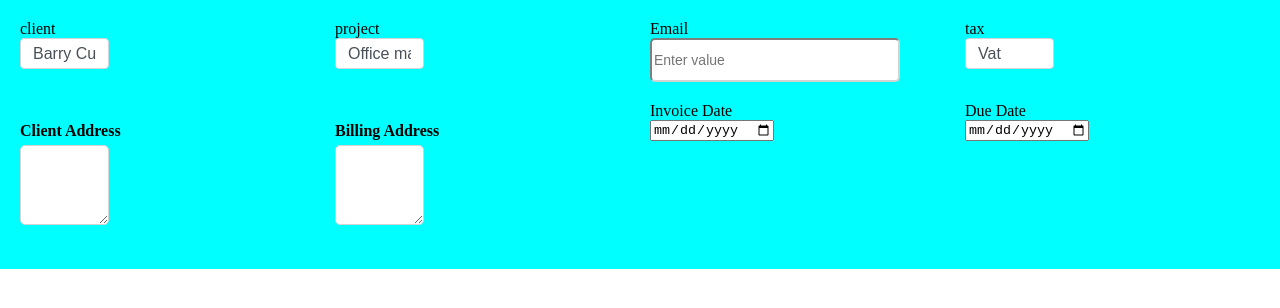
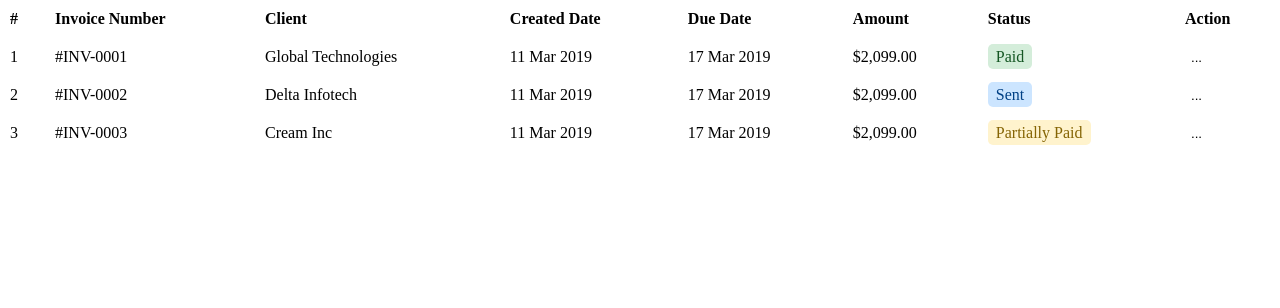
Before and after one commit to Ayushaj2628/invoice, an Angular app: page / in a window 1280 px wide. Shown: the top 308 px of the page. Built offline with nearby package versions, Linux system fonts and the light colour scheme.

Commit message:
feat: table component added

```diff
--- a/src/app/app.component.html
+++ b/src/app/app.component.html
@@ -15,4 +15,7 @@
 <app-actionbutton></app-actionbutton>
 <app-floating-button (floatingbuttonClickEvent)="floating($event)"></app-floating-button> -->
 
-<app-createpage></app-createpage>
+<!-- <app-createpage></app-createpage>  -->
+
+
+<app-table></app-table>
--- a/src/app/app.component.ts
+++ b/src/app/app.component.ts
@@ -10,11 +10,12 @@ import { DatepickerComponent } from "./components/datepicker/datepicker.componen
 import { ActionbuttonComponent } from "./components/actionbutton/actionbutton.component";
 import { FloatingButtonComponent } from './components/floating-button/floating-button.component';
 import { CreatepageComponent } from './pages/invoice/createpage/createpage.component';
+import { TableComponent } from "./components/table/table.component";
 
 @Component({
   selector: 'app-root',
   standalone: true,
-  imports: [RouterOutlet, CommonModule, ButtonComponent, IconButtonComponent, InputFieldComponent, DropdownComponent, TextareaComponent, DatepickerComponent, ActionbuttonComponent, FloatingButtonComponent, CreatepageComponent],
+  imports: [RouterOutlet, CommonModule, ButtonComponent, IconButtonComponent, InputFieldComponent, DropdownComponent, TextareaComponent, DatepickerComponent, ActionbuttonComponent, FloatingButtonComponent, CreatepageComponent, TableComponent],
   templateUrl: './app.component.html',
   styleUrl: './app.component.scss'
 })
--- /dev/null
+++ b/src/app/components/table/table.component.html
@@ -0,0 +1,32 @@
+<table class="table">
+    <thead>
+      <tr>
+        <th>#</th>
+        <th>Invoice Number</th>
+        <th>Client</th>
+        <th>Created Date</th>
+        <th>Due Date</th>
+        <th>Amount</th>
+        <th>Status</th>
+        <th>Action</th>
+      </tr>
+    </thead>
+    <tbody>
+      <tr *ngFor="let invoice of invoices; let i = index">
+        <td>{{ i + 1 }}</td>
+        <td>{{ invoice.invoiceNumber }}</td>
+        <td>{{ invoice.client }}</td>
+        <td>{{ invoice.createdDate | date: 'dd MMM yyyy' }}</td>
+        <td>{{ invoice.dueDate | date: 'dd MMM yyyy' }}</td>
+        <td>{{ invoice.amount | currency }}</td>
+        <td>
+          <span [ngClass]="getStatusClass(invoice.status)">
+            {{ invoice.status }}
+          </span>
+        </td>
+        <td>
+          <button (click)="onActionClick(invoice)">...</button>
+        </td>
+      </tr>
+    </tbody>
+  </table>
--- /dev/null
+++ b/src/app/components/table/table.component.scss
@@ -0,0 +1,35 @@
+.table {
+  width: 100%;
+  border-collapse: collapse;
+}
+
+th, td {
+  padding: 10px;
+  text-align: left;
+}
+
+span {
+  padding: 4px 8px;
+  border-radius: 5px;
+}
+
+.paid {
+  background-color: #d4edda;
+  color: #155724;
+}
+
+.sent {
+  background-color: #cce5ff;
+  color: #004085;
+}
+
+.partially-paid {
+  background-color: #fff3cd;
+  color: #856404;
+}
+
+button {
+  background: none;
+  border: none;
+  cursor: pointer;
+}
--- /dev/null
+++ b/src/app/components/table/table.component.ts
@@ -0,0 +1,60 @@
+import { CommonModule } from '@angular/common';
+import { Component } from '@angular/core';
+
+
+interface Invoice {
+  invoiceNumber: string;
+  client: string;
+  createdDate: Date;
+  dueDate: Date;
+  amount: number;
+  status: 'Paid' | 'Sent' | 'Partially Paid';
+}
+
+@Component({
+  selector: 'app-table',
+  standalone: true,
+  imports: [CommonModule],
+  templateUrl: './table.component.html',
+  styleUrl: './table.component.scss'
+})
+export class TableComponent {
+  invoices: Invoice[] = [
+    {
+      invoiceNumber: '#INV-0001',
+      client: 'Global Technologies',
+      createdDate: new Date('2019-03-11'),
+      dueDate: new Date('2019-03-17'),
+      amount: 2099,
+      status: 'Paid'
+    },
+    {
+      invoiceNumber: '#INV-0002',
+      client: 'Delta Infotech',
+      createdDate: new Date('2019-03-11'),
+      dueDate: new Date('2019-03-17'),
+      amount: 2099,
+      status: 'Sent'
+    },
+    {
+      invoiceNumber: '#INV-0003',
+      client: 'Cream Inc',
+      createdDate: new Date('2019-03-11'),
+      dueDate: new Date('2019-03-17'),
+      amount: 2099,
+      status: 'Partially Paid'
+    }
+  ];
+
+  getStatusClass(status: string) {
+    return {
+      'paid': status === 'Paid',
+      'sent': status === 'Sent',
+      'partially-paid': status === 'Partially Paid'
+    };
+  }
+
+  onActionClick(invoice: Invoice) {
+    console.log('Action clicked for:', invoice);
+  }
+}
--- a/src/app/pages/invoice/createpage/createpage.component.scss
+++ b/src/app/pages/invoice/createpage/createpage.component.scss
@@ -9,6 +9,5 @@
      @include breakpoints.respond-to(tablet-down) {
     grid-template-columns: repeat(1, 1fr);
     background-color: black;
-
-        }
+     }
 }
```
Also changed, not shown: src/styles/_breakpoints.scss (+9 -0 lines), 2 other files (tests, documents, lock files or other folders).
